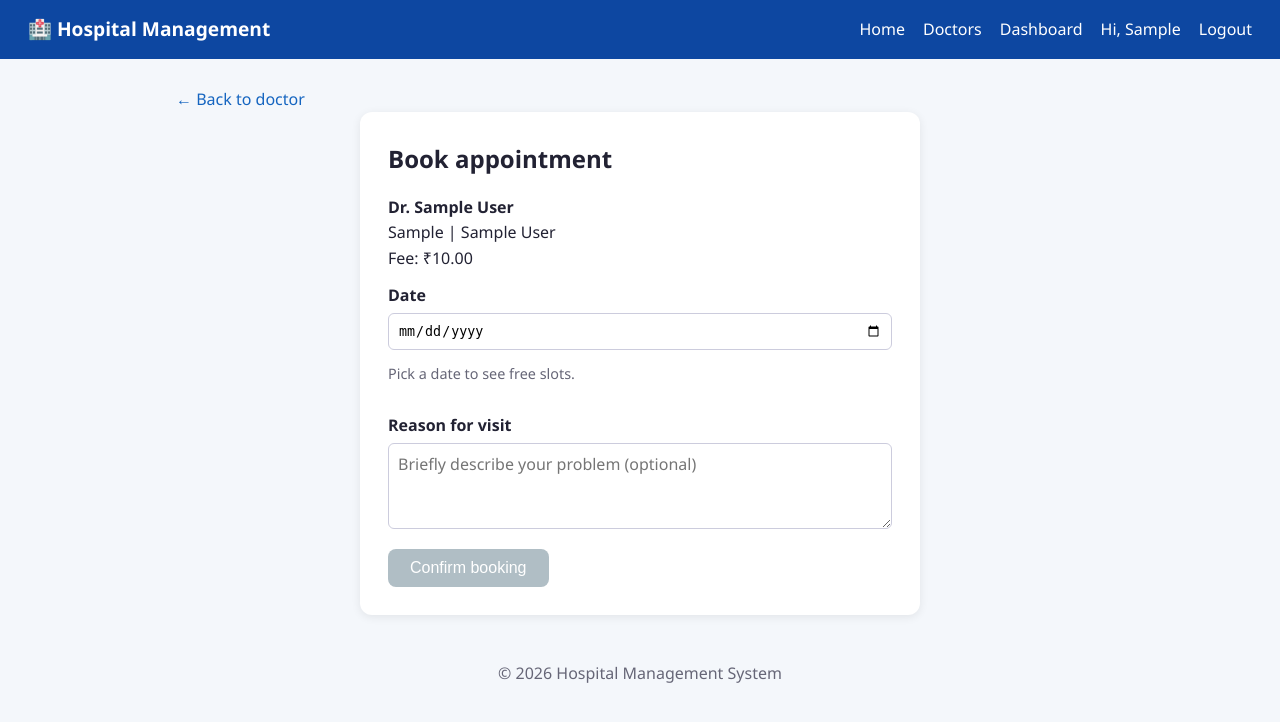
After one commit to tejaswini-n-cse/hospital-management-system, a Django app: page /doctors/1/book/ in a window 1280 px wide. The commit adds this page. Shown: the top 722 px of the page. Run offline with Django 5.2, Linux system fonts and the light colour scheme; a user stored in the database is signed in; tables that the repository leaves empty hold one stand-in row (values such as "Sample post").

Commit message:
Add doctor list, search, detail page and appointment booking with double-booking prevention

```diff
--- /dev/null
+++ b/appointments/forms.py
@@ -0,0 +1,25 @@
+from datetime import timedelta
+
+from django import forms
+from django.utils import timezone
+
+from .utils import MAX_DAYS_AHEAD
+
+
+class BookingForm(forms.Form):
+    date = forms.DateField()
+    time = forms.TimeField(input_formats=["%H:%M"])
+    reason = forms.CharField(
+        required=False,
+        max_length=500,
+        widget=forms.Textarea(attrs={"rows": 3, "placeholder": "Briefly describe your problem (optional)"}),
+    )
+
+    def clean_date(self):
+        day = self.cleaned_data["date"]
+        today = timezone.localdate()
+        if day < today:
+            raise forms.ValidationError("Please choose today or a future date.")
+        if day > today + timedelta(days=MAX_DAYS_AHEAD):
+            raise forms.ValidationError(f"You can book up to {MAX_DAYS_AHEAD} days ahead.")
+        return day
--- /dev/null
+++ b/appointments/urls.py
@@ -0,0 +1,10 @@
+from django.urls import path
+
+from . import views
+
+urlpatterns = [
+    path("doctors/", views.doctor_list, name="doctor_list"),
+    path("doctors/<int:pk>/", views.doctor_detail, name="doctor_detail"),
+    path("doctors/<int:pk>/slots/", views.available_slots, name="available_slots"),
+    path("doctors/<int:pk>/book/", views.book_appointment, name="book_appointment"),
+]
--- a/appointments/views.py
+++ b/appointments/views.py
@@ -1,3 +1,126 @@
-from django.shortcuts import render
+from datetime import date, timedelta
 
-# Create your views here.
+from django.contrib import messages
+from django.core.paginator import Paginator
+from django.db import transaction
+from django.db.models import Q
+from django.http import JsonResponse
+from django.shortcuts import get_object_or_404, redirect, render
+from django.utils import timezone
+
+from accounts.models import Department, DoctorProfile, User
+from accounts.views import role_required
+
+from .forms import BookingForm
+from .models import Appointment
+from .utils import MAX_DAYS_AHEAD, get_free_slots
+
+
+def doctor_list(request):
+    doctors = DoctorProfile.objects.select_related("user", "department")
+
+    q = request.GET.get("q", "").strip()
+    department = request.GET.get("department", "")
+
+    if q:
+        doctors = doctors.filter(
+            Q(user__first_name__icontains=q)
+            | Q(user__last_name__icontains=q)
+            | Q(specialization__icontains=q)
+        )
+    if department.isdigit():
+        doctors = doctors.filter(department_id=int(department))
+
+    paginator = Paginator(doctors.order_by("user__first_name"), 6)
+    page_obj = paginator.get_page(request.GET.get("page"))
+
+    params = request.GET.copy()
+    params.pop("page", None)
+
+    return render(request, "doctors/doctor_list.html", {
+        "page_obj": page_obj,
+        "departments": Department.objects.all(),
+        "q": q,
+        "selected_department": department,
+        "querystring": params.urlencode(),
+    })
+
+
+def doctor_detail(request, pk):
+    doctor = get_object_or_404(
+        DoctorProfile.objects.select_related("user", "department"), pk=pk
+    )
+    availabilities = doctor.availabilities.order_by("day_of_week", "start_time")
+    return render(request, "doctors/doctor_detail.html", {
+        "doctor": doctor,
+        "availabilities": availabilities,
+    })
+
+
+def available_slots(request, pk):
+    """JSON endpoint used by JavaScript: free slots for one doctor on one date."""
+    doctor = get_object_or_404(DoctorProfile, pk=pk)
+
+    try:
+        day = date.fromisoformat(request.GET.get("date", ""))
+    except ValueError:
+        return JsonResponse({"error": "Invalid date."}, status=400)
+
+    today = timezone.localdate()
+    if day < today or day > today + timedelta(days=MAX_DAYS_AHEAD):
+        return JsonResponse({"slots": []})
+
+    slots = [slot.strftime("%H:%M") for slot in get_free_slots(doctor, day)]
+    return JsonResponse({"slots": slots})
+
+
+@role_required(User.Role.PATIENT)
+def book_appointment(request, pk):
+    doctor = get_object_or_404(
+        DoctorProfile.objects.select_related("user", "department"), pk=pk
+    )
+
+    if request.method == "POST":
+        form = BookingForm(request.POST)
+        if form.is_valid():
+            day = form.cleaned_data["date"]
+            slot = form.cleaned_data["time"]
+
+            with transaction.atomic():
+                # Lock this doctor's row. A second booking for the same doctor
+                # waits here until the first one finishes, then sees the new data.
+                DoctorProfile.objects.select_for_update().get(pk=doctor.pk)
+
+                if slot not in get_free_slots(doctor, day):
+                    form.add_error(
+                        None,
+                        "Sorry, that slot was just taken or is not available. Please pick another.",
+                    )
+                elif Appointment.objects.filter(
+                    patient=request.user, date=day, time=slot
+                ).exclude(status=Appointment.Status.CANCELLED).exists():
+                    form.add_error(None, "You already have an appointment at that time.")
+                else:
+                    Appointment.objects.create(
+                        patient=request.user,
+                        doctor=doctor,
+                        date=day,
+                        time=slot,
+                        reason=form.cleaned_data["reason"],
+                    )
+                    messages.success(
+                        request,
+                        f"Appointment booked with Dr. {doctor.user.get_full_name() or doctor.user.username} "
+                        f"on {day:%d %b %Y} at {slot:%H:%M}.",
+                    )
+                    return redirect("patient_dashboard")
+    else:
+        form = BookingForm()
+
+    today = timezone.localdate()
+    return render(request, "appointments/book.html", {
+        "doctor": doctor,
+        "form": form,
+        "today": today,
+        "max_date": today + timedelta(days=MAX_DAYS_AHEAD),
+    })
--- a/config/urls.py
+++ b/config/urls.py
@@ -10,6 +10,7 @@ admin.site.index_title = "Administration"
 urlpatterns = [
     path("admin/", admin.site.urls),
     path("", include("accounts.urls")),
+    path("", include("appointments.urls")),
 ]
 
 if settings.DEBUG:
--- a/static/css/style.css
+++ b/static/css/style.css
@@ -10,6 +10,7 @@ body {
 a { color: #1565c0; text-decoration: none; }
 a:hover { text-decoration: underline; }
 
+/* ---------- Navbar ---------- */
 .navbar {
   display: flex;
   flex-wrap: wrap;
@@ -30,6 +31,7 @@ a:hover { text-decoration: underline; }
 }
 .link-button:hover { text-decoration: underline; }
 
+/* ---------- Layout ---------- */
 .container { max-width: 960px; margin: 28px auto; padding: 0 16px; min-height: 60vh; }
 
 .hero {
@@ -43,6 +45,7 @@ a:hover { text-decoration: underline; }
 .hero h1 { margin-bottom: 8px; }
 .hero p { margin-bottom: 20px; color: #556; }
 
+/* ---------- Buttons ---------- */
 .btn {
   display: inline-block;
   padding: 10px 22px;
@@ -56,10 +59,23 @@ a:hover { text-decoration: underline; }
 .btn:hover { background: #0d47a1; text-decoration: none; }
 .btn-outline { background: #fff; color: #1565c0; border: 2px solid #1565c0; }
 .btn-outline:hover { background: #e3f2fd; }
+.btn:disabled { background: #b0bec5; cursor: not-allowed; }
 
-.cards { display: grid; grid-template-columns: repeat(auto-fill, minmax(220px, 1fr)); gap: 16px; margin-top: 12px; }
-.card { background: #fff; padding: 20px; border-radius: 10px; box-shadow: 0 2px 8px rgba(0,0,0,.08); }
+/* ---------- Cards ---------- */
+.cards {
+  display: grid;
+  grid-template-columns: repeat(auto-fill, minmax(220px, 1fr));
+  gap: 16px;
+  margin-top: 12px;
+}
+.card {
+  background: #fff;
+  padding: 20px;
+  border-radius: 10px;
+  box-shadow: 0 2px 8px rgba(0,0,0,.08);
+}
 
+/* ---------- Forms ---------- */
 .form-box {
   max-width: 460px; margin: 0 auto; padding: 28px;
   background: #fff; border-radius: 12px;
@@ -73,13 +89,59 @@ a:hover { text-decoration: underline; }
 .form-box .helptext { display: block; font-size: .8rem; color: #667; }
 .errorlist { color: #c62828; list-style: none; font-size: .9rem; }
 
+/* ---------- Messages ---------- */
 .message { padding: 12px 16px; border-radius: 8px; margin-bottom: 16px; background: #e3f2fd; }
 .message.success { background: #e8f5e9; }
 .message.error { background: #ffebee; }
 .message.warning { background: #fff8e1; }
 
+/* ---------- Tables ---------- */
 table { width: 100%; border-collapse: collapse; background: #fff; margin: 12px 0; }
 th, td { padding: 10px 12px; text-align: left; border-bottom: 1px solid #e3e8ef; }
 th { background: #e3f2fd; }
 
+/* ---------- Doctors (Part 3) ---------- */
+.filter-bar { display: flex; flex-wrap: wrap; gap: 10px; margin: 16px 0 24px; }
+.filter-bar input, .filter-bar select {
+  padding: 9px; border: 1px solid #ccd; border-radius: 6px; font-size: 1rem;
+}
+.filter-bar input { flex: 1; min-width: 220px; }
+
+.doctor-card { text-align: center; }
+.doctor-card p { margin-bottom: 6px; }
+.muted { color: #667; font-size: .9rem; }
+
+.avatar {
+  width: 90px; height: 90px; border-radius: 50%;
+  object-fit: cover; margin: 0 auto 10px; display: block;
+}
+.avatar.large { width: 130px; height: 130px; margin: 0; }
+.avatar.placeholder {
+  display: flex; align-items: center; justify-content: center;
+  background: #e3f2fd; font-size: 2.5rem;
+}
+
+.detail-header { display: flex; flex-wrap: wrap; align-items: center; gap: 24px; margin: 20px 0; }
+
+.pagination { display: flex; justify-content: center; gap: 18px; margin: 24px 0; }
+
+/* ---------- Footer ---------- */
 .footer { text-align: center; padding: 18px; color: #667; }
+
+
+/* ---------- Booking (Part 4) ---------- */
+.booking-box { max-width: 560px; }
+.booking-box label { display: block; font-weight: 600; margin-bottom: 4px; }
+.booking-box textarea {
+  width: 100%; padding: 9px; border: 1px solid #ccd; border-radius: 6px;
+  font-family: inherit; font-size: 1rem;
+}
+
+.slots { display: flex; flex-wrap: wrap; gap: 8px; margin: 8px 0 16px; }
+.slot {
+  padding: 8px 14px; background: #fff; color: #1565c0;
+  border: 2px solid #1565c0; border-radius: 8px;
+  font-size: .95rem; cursor: pointer;
+}
+.slot:hover { background: #e3f2fd; }
+.slot.selected { background: #1565c0; color: #fff; }
--- /dev/null
+++ b/static/js/booking.js
@@ -0,0 +1,73 @@
+(function () {
+  const form = document.getElementById("booking-form");
+  if (!form) return;
+
+  const dateInput = document.getElementById("id_date");
+  const slotsBox = document.getElementById("slots");
+  const message = document.getElementById("slot-message");
+  const hiddenTime = document.getElementById("selected-time");
+  const bookBtn = document.getElementById("book-btn");
+  const slotsUrl = form.dataset.slotsUrl;
+
+  let requestId = 0; // ignores slow responses from an older date
+
+  function resetSelection() {
+    hiddenTime.value = "";
+    bookBtn.disabled = true;
+    slotsBox.innerHTML = "";
+  }
+
+  function selectSlot(button, time) {
+    slotsBox.querySelectorAll(".slot").forEach((b) => b.classList.remove("selected"));
+    button.classList.add("selected");
+    hiddenTime.value = time;
+    bookBtn.disabled = false;
+  }
+
+  async function loadSlots() {
+    resetSelection();
+
+    if (!dateInput.value) {
+      message.textContent = "Pick a date to see free slots.";
+      return;
+    }
+
+    const current = ++requestId;
+    message.textContent = "Loading slots...";
+
+    try {
+      const response = await fetch(`${slotsUrl}?date=${encodeURIComponent(dateInput.value)}`);
+      const data = await response.json();
+      if (current !== requestId) return;
+
+      if (!response.ok) {
+        message.textContent = data.error || "Could not load slots.";
+        return;
+      }
+
+      if (data.slots.length === 0) {
+        message.textContent = "No free slots on this date. Try another day.";
+        return;
+      }
+
+      message.textContent = "Select a time:";
+      data.slots.forEach((time) => {
+        const button = document.createElement("button");
+        button.type = "button";
+        button.className = "slot";
+        button.textContent = time;
+        button.addEventListener("click", () => selectSlot(button, time));
+        slotsBox.appendChild(button);
+      });
+    } catch (error) {
+      if (current === requestId) {
+        message.textContent = "Could not load slots. Please try again.";
+      }
+    }
+  }
+
+  dateInput.addEventListener("change", loadSlots);
+
+  // If the page re-opens with a date (after a form error), load its slots
+  if (dateInput.value) loadSlots();
+})();
--- /dev/null
+++ b/templates/appointments/book.html
@@ -0,0 +1,47 @@
+{% extends "base.html" %}
+{% load static %}
+
+{% block title %}Book appointment{% endblock %}
+
+{% block content %}
+  <a href="{% url 'doctor_detail' doctor.pk %}">&larr; Back to doctor</a>
+
+  <div class="form-box booking-box">
+    <h2>Book appointment</h2>
+    <p>
+      <strong>Dr. {{ doctor.user.get_full_name|default:doctor.user.username }}</strong><br>
+      {{ doctor.specialization }} | {{ doctor.department }}<br>
+      Fee: ₹{{ doctor.consultation_fee }}
+    </p>
+
+    <form method="post" id="booking-form" data-slots-url="{% url 'available_slots' doctor.pk %}">
+      {% csrf_token %}
+
+      {{ form.non_field_errors }}
+
+      <p>
+        <label for="id_date">Date</label>
+        <input type="date" id="id_date" name="date"
+               min="{{ today|date:'Y-m-d' }}" max="{{ max_date|date:'Y-m-d' }}"
+               value="{{ form.date.value|default:'' }}" required>
+        {{ form.date.errors }}
+      </p>
+
+      <p id="slot-message" class="muted">Pick a date to see free slots.</p>
+      <div id="slots" class="slots"></div>
+
+      <input type="hidden" name="time" id="selected-time" value="{{ form.time.value|default:'' }}">
+      {{ form.time.errors }}
+
+      <p>
+        <label for="id_reason">Reason for visit</label>
+        {{ form.reason }}
+        {{ form.reason.errors }}
+      </p>
+
+      <button type="submit" class="btn" id="book-btn" disabled>Confirm booking</button>
+    </form>
+  </div>
+
+  <script src="{% static 'js/booking.js' %}"></script>
+{% endblock %}
--- a/templates/base.html
+++ b/templates/base.html
@@ -13,6 +13,7 @@
     <a href="{% url 'home' %}" class="brand">🏥 Hospital Management</a>
     <nav>
       <a href="{% url 'home' %}">Home</a>
+      <a href="{% url 'doctor_list' %}">Doctors</a>
       {% if user.is_authenticated %}
         <a href="{% url 'dashboard' %}">Dashboard</a>
         <span class="hello">Hi, {{ user.first_name|default:user.username }}</span>
--- a/templates/dashboards/patient_dashboard.html
+++ b/templates/dashboards/patient_dashboard.html
@@ -24,6 +24,6 @@
       </tbody>
     </table>
   {% else %}
-    <p>You have no appointments yet. Booking comes in Part 4.</p>
+   <p>You have no appointments yet. <a href="{% url 'doctor_list' %}">Find a doctor and book one</a>.</p>
   {% endif %}
 {% endblock %}
--- a/templates/home.html
+++ b/templates/home.html
@@ -10,6 +10,7 @@
     {% else %}
       <a href="{% url 'dashboard' %}" class="btn">Go to my dashboard</a>
     {% endif %}
+    <a href="{% url 'doctor_list' %}" class="btn btn-outline">Find a doctor</a>
   </section>
 
   <h2>Our Departments</h2>
@@ -17,7 +18,7 @@
     {% for dept in departments %}
       <div class="card">
         <h3>{{ dept.name }}</h3>
-        <p>{{ dept.description|default:"Expert care from our specialists." }}</p>
+        <p>{{ dept.description|default:"Expert care from our specialists."|truncatewords:12 }}</p>
       </div>
     {% empty %}
       <p>No departments yet. Add some in the admin panel.</p>
```
Also changed, not shown: appointments/utils.py (added, +37 -0 lines), templates/doctors/doctor_detail.html (added, +59 -0 lines), templates/doctors/doctor_list.html (added, +52 -0 lines).
